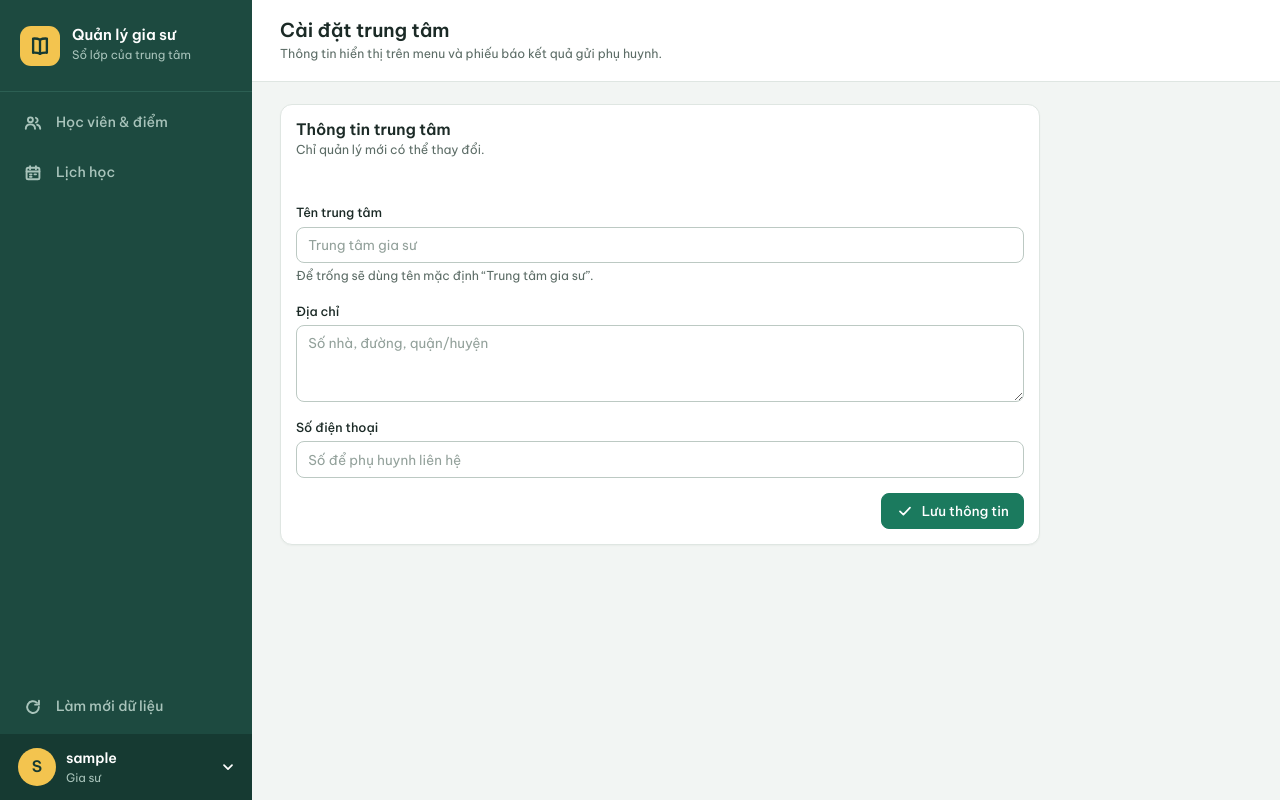
After one commit to huyy0209/doan3, an ASP.NET Core app: template DoAnWeb/Views/CaiDat/Index.cshtml in a window 1280 px wide. The commit adds this page. Run offline with ASP.NET Core 8, Linux system fonts and the light colour scheme; the template is opened without the code that fills it, so the values that code supplies are empty; the visitor is signed in with stand-in values (Sample User, id 1).

Commit message:
feat(web): cai dat thong tin trung tam
Co-authored-by: Copilot <223556219+Copilot@users.noreply.github.com>

```diff
--- /dev/null
+++ b/DoAnWeb/Views/CaiDat/Index.cshtml
@@ -0,0 +1,34 @@
+@model DoAnWeb.ViewModels.CaiDat.CaiDatIndexViewModel
+@{
+    ViewData["Title"] = "Cài đặt trung tâm";
+    ViewData["PageSub"] = "Thông tin hiển thị trên menu và phiếu báo kết quả gửi phụ huynh.";
+}
+@section Styles {
+    <link rel="stylesheet" href="~/css/w6.css" asp-append-version="true" />
+}
+
+<section class="vo-card w6-panel w6-settings-panel">
+    <div class="w6-panel-heading">
+        <div><h2>Thông tin trung tâm</h2><span>Chỉ quản lý mới có thể thay đổi.</span></div>
+    </div>
+    <form asp-action="Index" method="post" class="w6-settings-form">
+        @Html.AntiForgeryToken()
+        <div asp-validation-summary="All" class="text-danger"></div>
+        <div>
+            <label asp-for="Ten" class="form-label">Tên trung tâm</label>
+            <input asp-for="Ten" class="form-control" maxlength="100" placeholder="@CaiDatService.TenMacDinh" />
+            <div class="form-text">Để trống sẽ dùng tên mặc định “@CaiDatService.TenMacDinh”.</div>
+        </div>
+        <div>
+            <label asp-for="DiaChi" class="form-label">Địa chỉ</label>
+            <textarea asp-for="DiaChi" class="form-control" rows="3" maxlength="300" placeholder="Số nhà, đường, quận/huyện"></textarea>
+        </div>
+        <div>
+            <label asp-for="SDT" class="form-label">Số điện thoại</label>
+            <input asp-for="SDT" class="form-control" maxlength="50" placeholder="Số để phụ huynh liên hệ" />
+        </div>
+        <div class="d-flex justify-content-end">
+            <button type="submit" class="btn btn-primary"><partial name="_Icon" model='"check"' /> Lưu thông tin</button>
+        </div>
+    </form>
+</section>
--- a/DoAnWeb/wwwroot/css/w6.css
+++ b/DoAnWeb/wwwroot/css/w6.css
@@ -495,6 +495,15 @@ a.w6-month-cell:hover {
     gap: .35rem;
 }
 
+.w6-settings-panel {
+    max-width: 760px;
+}
+
+.w6-settings-form {
+    display: grid;
+    gap: 1rem;
+}
+
 @media (max-width: 1050px) {
     .w6-stat-grid {
         grid-template-columns: repeat(2, minmax(0, 1fr));
```
Also changed, not shown: DoAnWeb/Controllers/CaiDatController.cs (added, +50 -0 lines), DoAnWeb/ViewModels/CaiDat/CaiDatViewModels.cs (added, +9 -0 lines).
